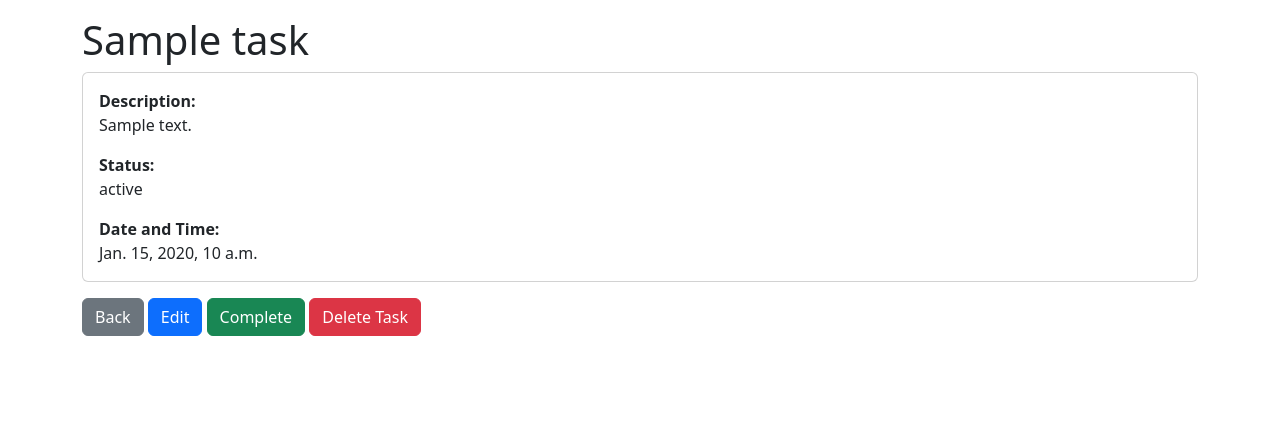
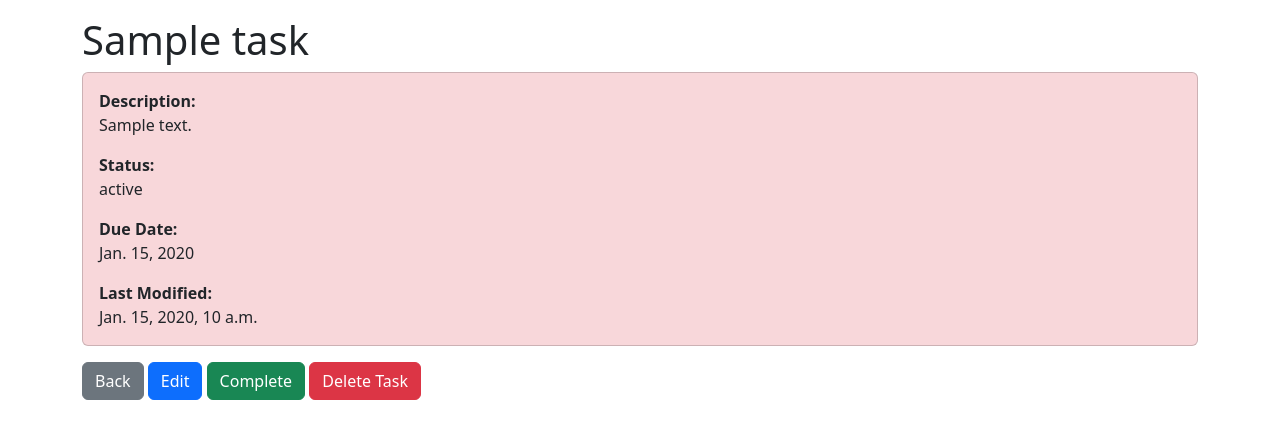
Before and after one commit to shivatejaburle/todo-list, a Django app: page /task-detail/1/ in a window 1280 px wide. Shown: the part 62-501 px from the top of the page. Run offline with Django 5.2, Linux system fonts and the light colour scheme; tables that the repository leaves empty hold one stand-in row (values such as "Sample post"); some libraries are stand-ins or nearby versions.

Commit message:
Improve task detail and list templates
Added 'Due Date' and 'Last Modified' fields to the task detail view and updated card styling. Display an alert message when no tasks are available in the task list.

```diff
--- a/tasks/templates/tasks/task_detail.html
+++ b/tasks/templates/tasks/task_detail.html
@@ -2,11 +2,12 @@
 {% block content %}
 <div class="container">
     <h1>{{ task.title }}</h1>
-    <div class="card">
+    <div class="card bg-danger-subtle">
         <div class="card-body">
             <p class="card-text"><strong>Description:</strong><br> {{ task.description }}</p>
             <p class="card-text"><strong>Status:</strong><br> {{ task.status }}</p>
-            <p class="card-text"><strong>Date and Time:</strong><br> {{ task.date }}</p>
+            <p class="card-text"><strong>Due Date:</strong><br> {{ task.due_date }}</p>
+            <p class="card-text"><strong>Last Modified:</strong><br> {{ task.date }}</p>
         </div>
     </div>
     <p class="mt-3">
--- a/tasks/templates/tasks/task_list.html
+++ b/tasks/templates/tasks/task_list.html
@@ -60,6 +60,10 @@
                 <a class="btn btn-sm btn-danger" href="{% url 'tasks:task_delete' task.id %}" role="button">Delete Task</a>
             </div>
         </div>
+    {% empty %}
+        <div class="alert alert-info mt-2 d-sm-block d-md-none" role="alert">
+            No tasks available.
+        </div>
     {% endfor %}
     <a class="btn btn-sm btn-secondary mt-2 mb-4" href="{% url 'tasks:task_list_complete' %}" role="button">View Complete Tasks</a>
 </div>
```
